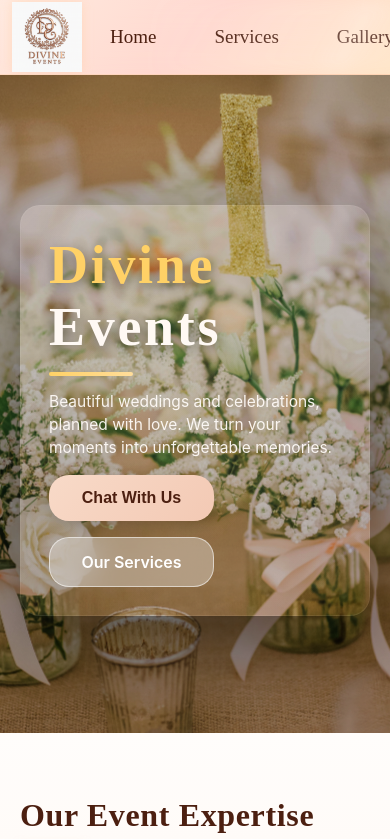
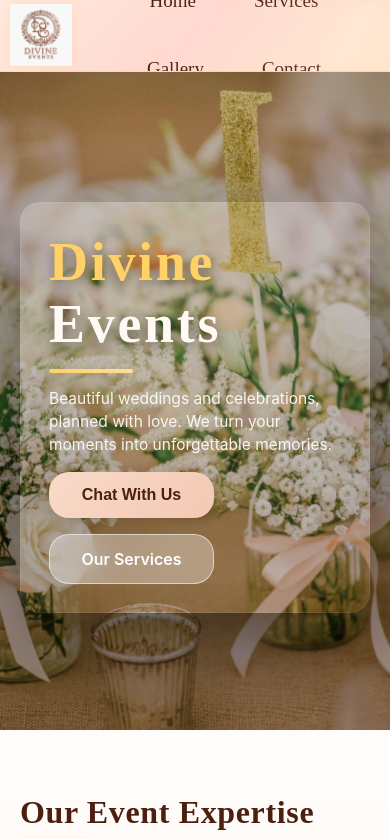
Before and after one commit to HemantSonare/DivineEventsApp, a Next.js app: page / in a window 390 px wide. Shown: the top 839 px of the page. Built offline with nearby package versions, Linux system fonts and the light colour scheme.

Commit message:
Update globals.css

```diff
--- a/styles/globals.css
+++ b/styles/globals.css
@@ -417,5 +417,173 @@ body {
   transform: translateY(-2px);
 }
 
+/* ===================== PREMIUM NAVBAR FIX ===================== */
+
+/* Better spacing + premium layout */
+.nav {
+  display: flex;
+  align-items: center;
+  justify-content: space-between;
+  padding: 6px 14px;
+  height: 72px;
+}
+
+/* Logo area always visible + spacing */
+.logo {
+  display: flex;
+  align-items: center;
+  gap: 10px;
+  white-space: nowrap;
+}
+
+/* NAV LINKS WRAP FIX */
+.nav-links {
+  display: flex;
+  gap: 18px;
+  white-space: nowrap;
+  flex-wrap: wrap;
+}
+
+/* Premium text style */
+.nav-links a {
+  font-family: "Playfair Display", serif;
+  font-size: 17px;
+  font-weight: 600;
+  padding: 4px 6px;
+  color: #4C1F10;
+}
+
+/* Underline gold premium effect */
+.nav-links a::after {
+  content: "";
+  display: block;
+  width: 100%;
+  height: 3px;
+  border-radius: 20px;
+  background: linear-gradient(90deg, #FFD9A0, #FFBC9A);
+  margin-top: 3px;
+  transform: scaleX(0);
+  transform-origin: left;
+  transition: transform 0.25s ease;
+}
+
+.nav-links a:hover::after,
+.nav-links a.active::after {
+  transform: scaleX(1);
+}
+
+/* ===================== MOBILE FIX ===================== */
+@media (max-width: 768px) {
+
+  .nav {
+    padding: 4px 10px;
+    height: 70px;
+  }
+
+  .nav-wrap {
+    height: 72px !important;
+  }
+
+  .nav-logo-img {
+    height: 62px !important;
+  }
+
+  /* Wrap nav items neatly */
+  .nav-links {
+    gap: 14px;
+    flex-wrap: wrap;
+    justify-content: center;
+  }
+
+  .nav-links a {
+    font-size: 15px;
+    padding: 4px 6px;
+  }
+}
+
+/* ===================== PREMIUM NAVBAR FIX ===================== */
+
+/* Better spacing + premium layout */
+.nav {
+  display: flex;
+  align-items: center;
+  justify-content: space-between;
+  padding: 6px 14px;
+  height: 72px;
+}
+
+/* Logo area always visible + spacing */
+.logo {
+  display: flex;
+  align-items: center;
+  gap: 10px;
+  white-space: nowrap;
+}
+
+/* NAV LINKS WRAP FIX */
+.nav-links {
+  display: flex;
+  gap: 18px;
+  white-space: nowrap;
+  flex-wrap: wrap;
+}
+
+/* Premium text style */
+.nav-links a {
+  font-family: "Playfair Display", serif;
+  font-size: 17px;
+  font-weight: 600;
+  padding: 4px 6px;
+  color: #4C1F10;
+}
+
+/* Underline gold premium effect */
+.nav-links a::after {
+  content: "";
+  display: block;
+  width: 100%;
+  height: 3px;
+  border-radius: 20px;
+  background: linear-gradient(90deg, #FFD9A0, #FFBC9A);
+  margin-top: 3px;
+  transform: scaleX(0);
+  transform-origin: left;
+  transition: transform 0.25s ease;
+}
+
+.nav-links a:hover::after,
+.nav-links a.active::after {
+  transform: scaleX(1);
+}
+
+/* ===================== MOBILE FIX ===================== */
+@media (max-width: 768px) {
+
+  .nav {
+    padding: 4px 10px;
+    height: 70px;
+  }
+
+  .nav-wrap {
+    height: 72px !important;
+  }
+
+  .nav-logo-img {
+    height: 62px !important;
+  }
+
+  /* Wrap nav items neatly */
+  .nav-links {
+    gap: 14px;
+    flex-wrap: wrap;
+    justify-content: center;
+  }
+
+  .nav-links a {
+    font-size: 15px;
+    padding: 4px 6px;
+  }
+}
+
 
 /* END OF FILE */
```
